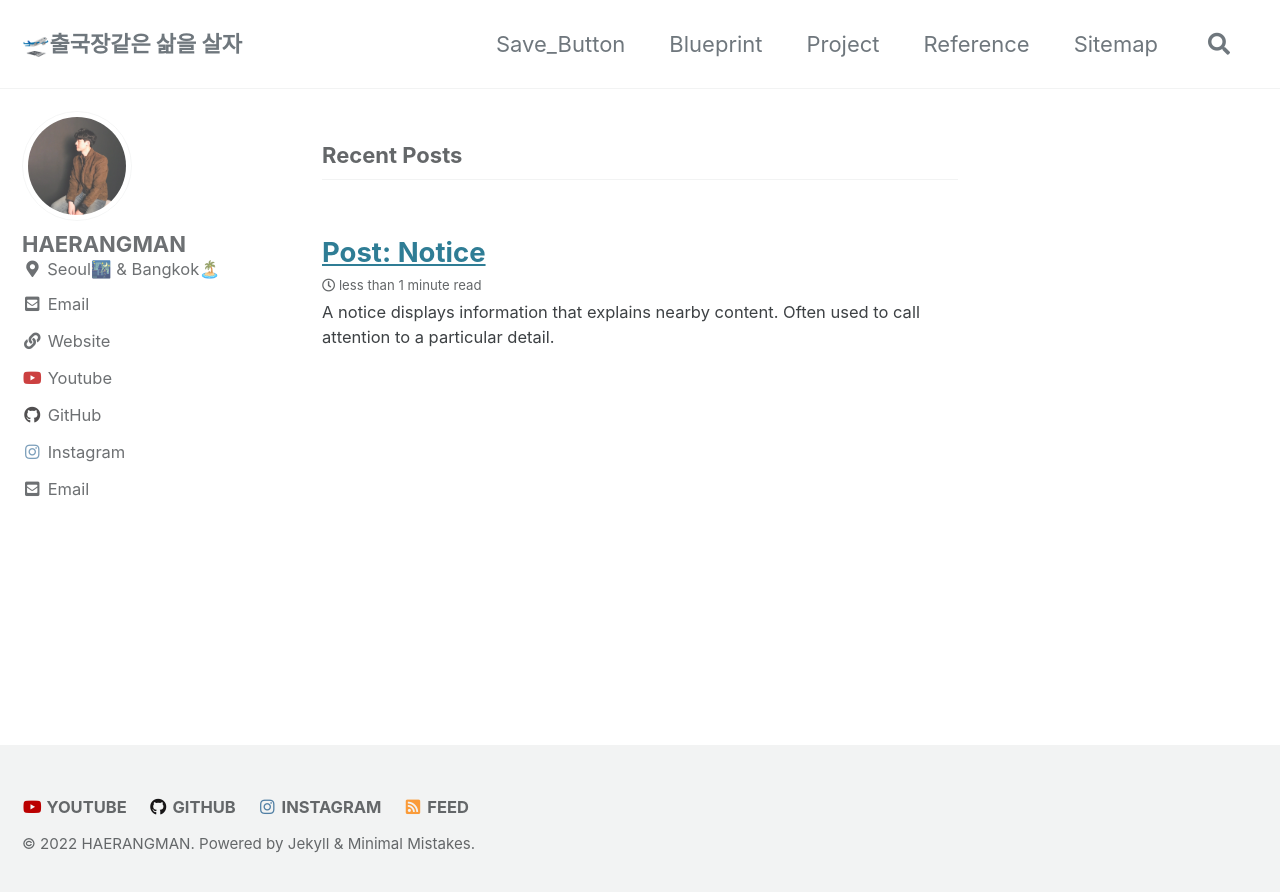
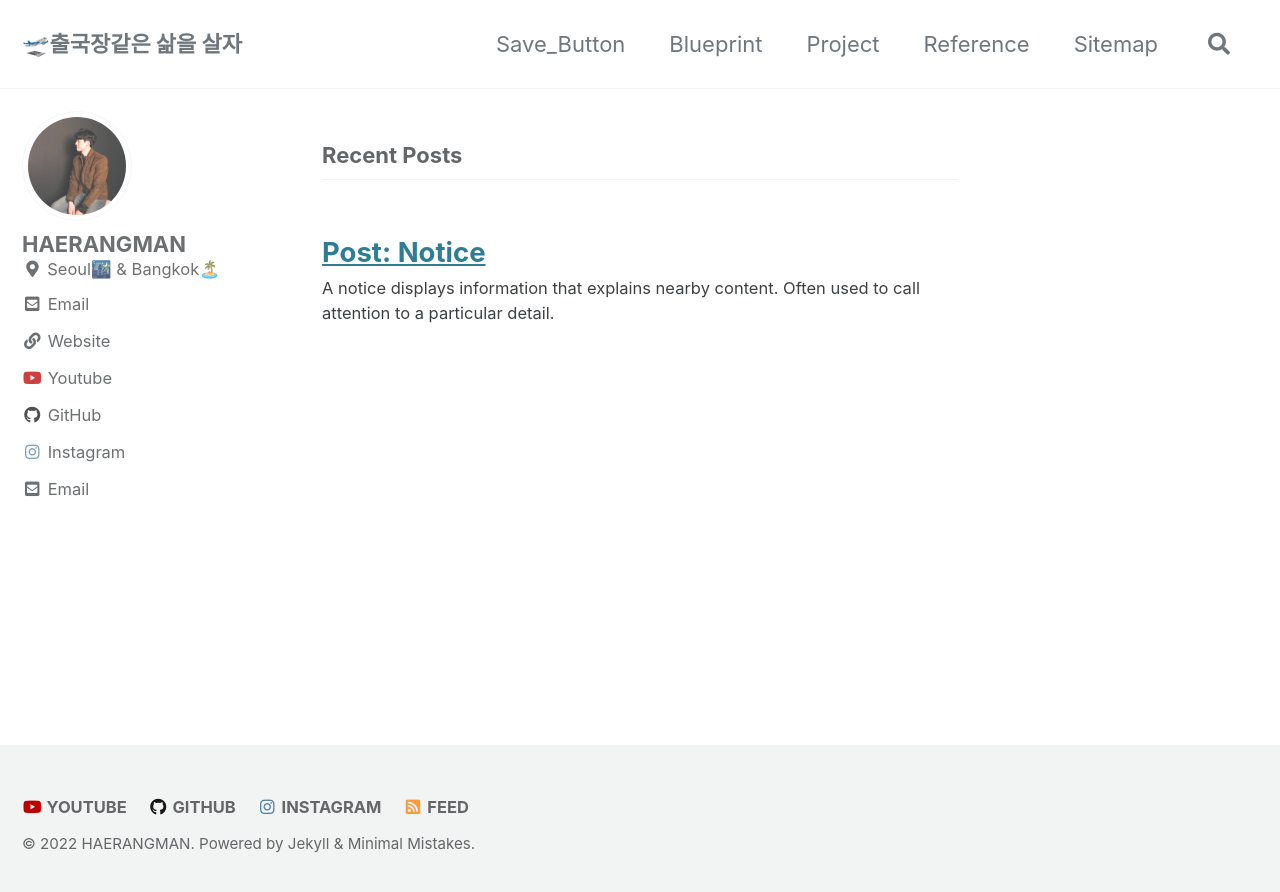
Before and after one commit to HAERANGMAN/HAERANGMAN.github.io, a Jekyll site: the page built from index.html, in a window 1280 px wide. Shown: the top 892 px of the page. Built offline with Jekyll 4.4.1, drawn with Linux system fonts in a browser that asks for light colours; cached includes are drawn as plain includes; the list of posts is cut into pages by our own code; part of the change alters nothing that is shown.

Commit message:
Update _config.yml

```diff
--- a/_config.yml
+++ b/_config.yml
@@ -290,7 +290,9 @@ defaults:
     values:
       layout: single
       author_profile: true
-      read_time: true
-      comments: # true
-      share: true
+      read_time: false
+      comments: true
+      share: false
       related: true
+      sidebar:
+        nav: "categories"
```
